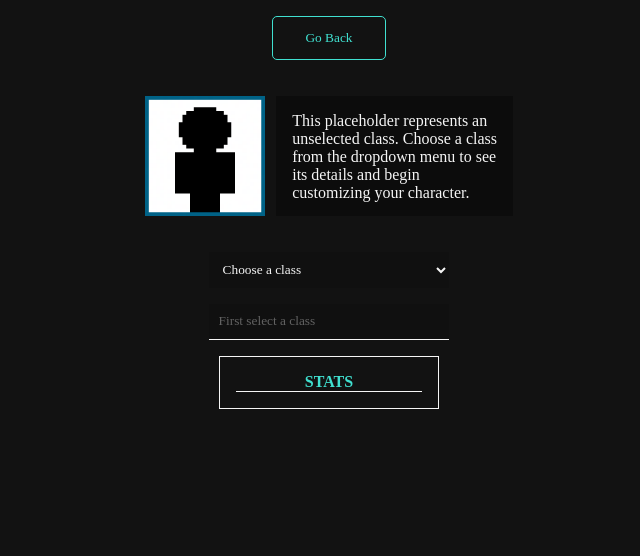
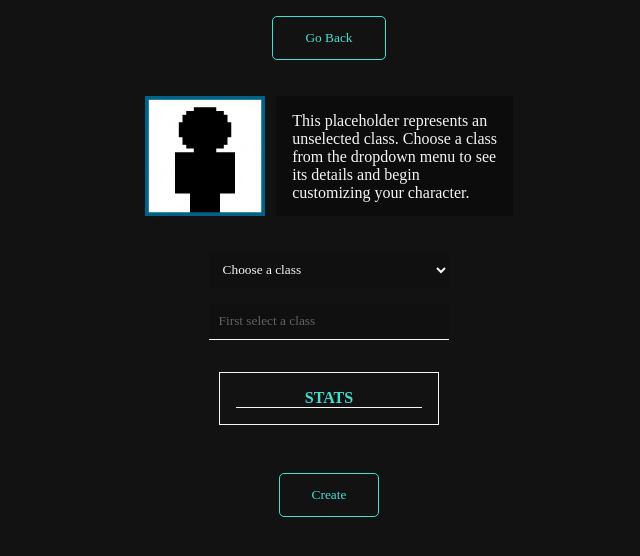
Before and after one commit to Espadv69/Character-Creator, a React (Vite) app: page / in a window 1280 px wide. Both pictures are taken after a click on the button "Create". Shown: the top 556 px of the page, without its empty margins (311-951 px from the left). Built offline with nearby package versions, Linux system fonts and the light colour scheme; a web font is replaced by a local one.

Commit message:
feat: add character saving functionality and update UI for character stats

```diff
--- a/src/components/Create.jsx
+++ b/src/components/Create.jsx
@@ -28,6 +28,21 @@ export const Create = ({ setActiveComponent }) => {
     }
 
     setCharacter(classes[classType] ? new classes[classType](name) : null)
+  }
+
+  const saveCharacter = () => {
+    if (!character) return
+
+    const savedCharacters = JSON.parse(localStorage.getItem('characters')) || []
+    const characterData = {
+      ...character.getStats(),
+      image: setImage,
+    }
+    savedCharacters.push(characterData)
+    localStorage.setItem('characters', JSON.stringify(savedCharacters))
+    setName('')
+    setClassType('mannequin')
+    alert('Character saved!')
   }
 
   const stats = character ? character.getStats() : null
@@ -79,7 +94,6 @@ export const Create = ({ setActiveComponent }) => {
           minLength={2}
           maxLength={13}
         />
-      </form>
 
         <div className="container-stats-create">
           <h4 className="h4-stats-create">STATS</h4>
@@ -108,6 +122,15 @@ export const Create = ({ setActiveComponent }) => {
             </div>
           )}
         </div>
+
+        <button
+          className="button-go-back"
+          onClick={saveCharacter}
+          disabled={!name || classType === 'mannequin'}
+        >
+          Create
+        </button>
+      </form>
     </div>
   )
 }
```
Lines whose indentation alone changed are shown as unchanged.
